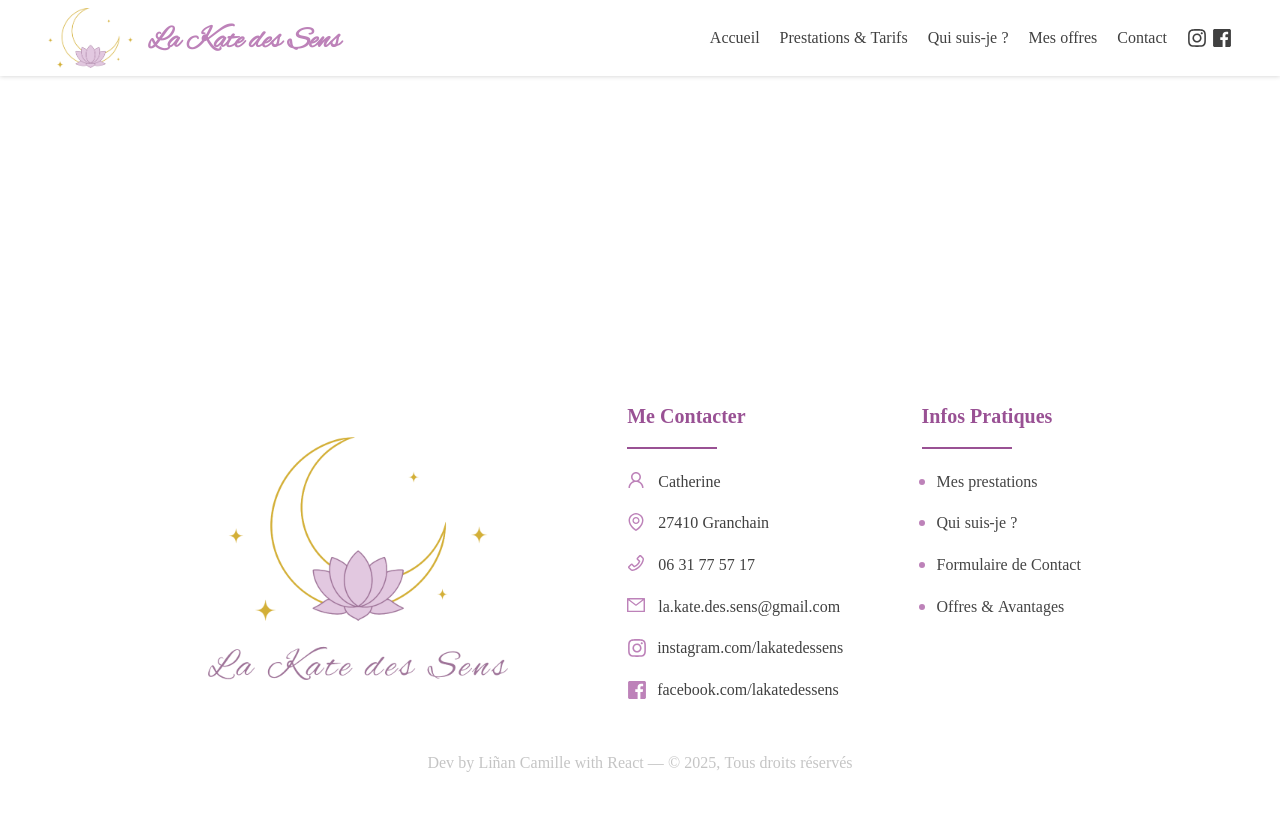
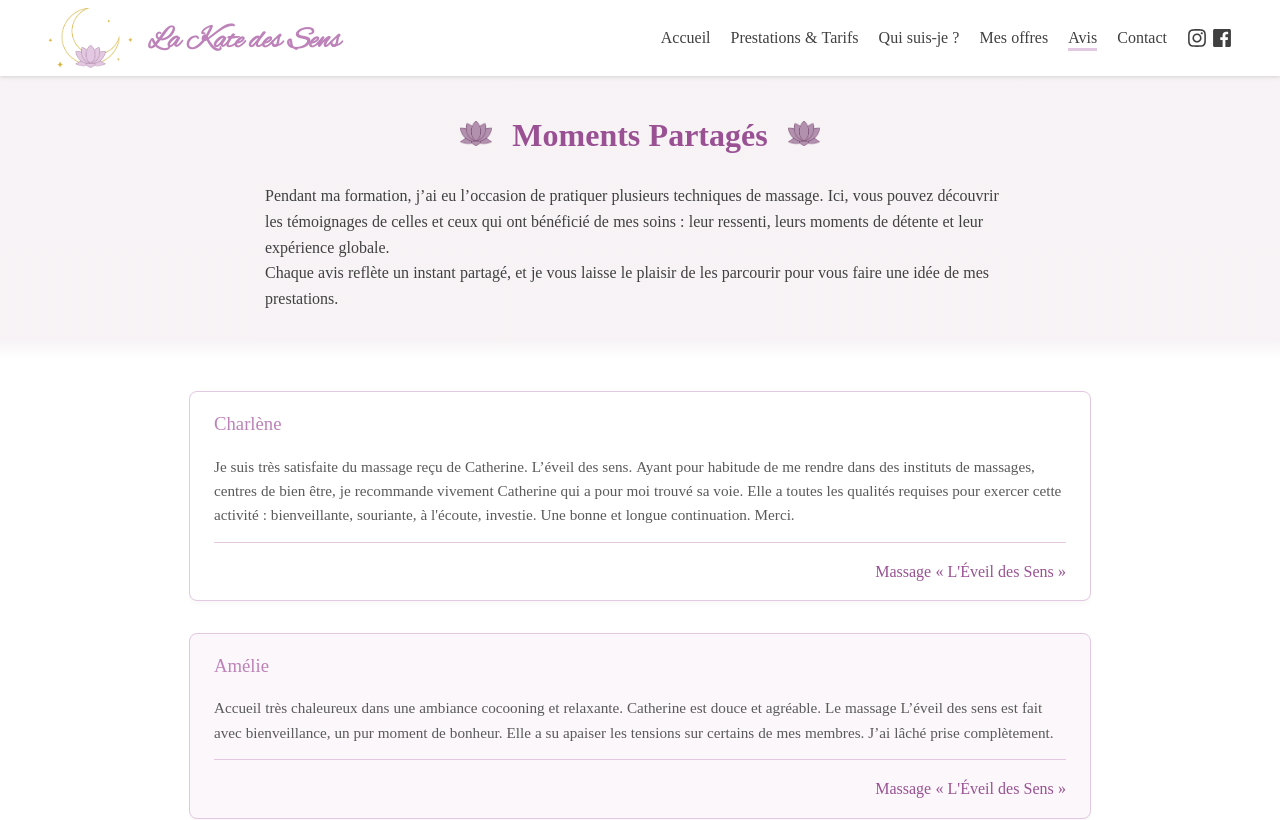
Before and after one commit to CamilleLinan/La-Kate-des-Sens, a React (Vite) app: page /avis in a window 1280 px wide. Shown: the top 820 px of the page. Built offline with nearby package versions, Linux system fonts and the light colour scheme; no server answers.

Commit message:
add opinions page

```diff
--- a/package.json
+++ b/package.json
@@ -1,7 +1,7 @@
 {
   "name": "site_massage_front",
   "private": true,
-  "version": "1.0.0",
+  "version": "1.1.0",
   "type": "module",
   "homepage": "https://camillelinan.github.io/la-kate-des-sens",
   "scripts": {
--- /dev/null
+++ b/src/components/Opinions/OpinionIntro/OpinionIntro.tsx
@@ -0,0 +1,27 @@
+import type { FC } from "react";
+import "./_OpinionIntro.scss";
+import TitleSection from "@components/shared/TitleSection/TitleSection";
+import CustomBanner from "@components/shared/CustomBanner/CustomBanner";
+
+const OpinionIntro: FC = () => {
+  return (
+    <CustomBanner
+      bannerContent={
+        <div className="opinions-banner">
+          <TitleSection titleText="Moments Partagés" />
+          <p className="opinions-banner__text">
+            Pendant ma formation, j’ai eu l’occasion de pratiquer plusieurs
+            techniques de massage. Ici, vous pouvez découvrir les témoignages de
+            celles et ceux qui ont bénéficié de mes soins : leur ressenti, leurs
+            moments de détente et leur expérience globale.
+            <br />
+            Chaque avis reflète un instant partagé, et je vous laisse le plaisir
+            de les parcourir pour vous faire une idée de mes prestations.
+          </p>
+        </div>
+      }
+    />
+  );
+};
+
+export default OpinionIntro;
--- /dev/null
+++ b/src/components/Opinions/OpinionIntro/_OpinionIntro.scss
@@ -0,0 +1,4 @@
+.opinions-banner {
+  max-width: 750px;
+  margin: auto;
+}
--- /dev/null
+++ b/src/components/Opinions/OpinionTimeline/OpinionTimeline.tsx
@@ -0,0 +1,46 @@
+import { type FC, useState } from "react";
+import "./_OpinionTimeline.scss";
+import { opinions } from "@data/opinions";
+import ButtonBase from "@components/shared/ButtonBase/ButtonBase";
+
+const PAGE_SIZE = 5;
+
+const OpinionTimeline: FC = () => {
+  const [visibleCount, setVisibleCount] = useState(PAGE_SIZE);
+
+  const handleViewMore = () => {
+    setVisibleCount((prev) => Math.min(prev + PAGE_SIZE, opinions.length));
+  };
+
+  return (
+    <section className="opinions">
+      <div className="opinions__grid">
+        {opinions.slice(0, visibleCount).map((opinion, i) => (
+          <div
+            key={i}
+            className={`opinions__block ${
+              i % 2 === 0 ? "opinions__block--light" : "opinions__block--rose"
+            }`}
+          >
+            <div className="opinions__container">
+              <h3 className="opinions__title">{opinion.name}</h3>
+              <p className="opinions__desc">{opinion.opinion}</p>
+            </div>
+
+            {opinion.massage && (
+              <p className="opinions__info">
+                <span>{opinion.massage}</span>
+              </p>
+            )}
+          </div>
+        ))}
+      </div>
+
+      {visibleCount < opinions.length && (
+        <ButtonBase onClick={handleViewMore} btnContent="Voir plus" />
+      )}
+    </section>
+  );
+};
+
+export default OpinionTimeline;
--- /dev/null
+++ b/src/components/Opinions/OpinionTimeline/_OpinionTimeline.scss
@@ -0,0 +1,76 @@
+@use "sass:color";
+@use "@scss/variables" as *;
+
+.opinions {
+  max-width: 950px;
+  margin: auto;
+
+  &__text {
+    margin: auto;
+    font-style: italic;
+    text-align: center;
+  }
+
+  &__grid {
+    display: grid;
+    grid-template-columns: 1fr;
+    gap: 2rem;
+    position: relative;
+    margin: 2rem 1.5em;
+    overflow: hidden;
+  }
+
+  &__block {
+    border: 1px solid $pryClr;
+    border-radius: 8px;
+    padding: 1rem 1.5rem;
+    box-shadow: 0 2px 6px rgba(0, 0, 0, 0.04);
+    display: flex;
+    flex-direction: column;
+    justify-content: space-between;
+
+    &--light {
+      background: #fff;
+    }
+
+    &--rose {
+      background: color.scale($pryClr, $lightness: 85%);
+    }
+  }
+
+  &__title {
+    margin: 0;
+    color: $sdyClr;
+    font-weight: 500;
+  }
+
+  &__desc {
+    color: #5a5a5a;
+    font-size: 0.95rem;
+  }
+
+  &__info {
+    margin: 0;
+    padding-top: 1em;
+    font-size: 16px;
+    color: $tryClr;
+    border-top: 1px solid $pryClr;
+    display: flex;
+    justify-content: end;
+  }
+
+  & .btn {
+    display: flex;
+    justify-content: center;
+    margin: auto;
+  }
+}
+
+/* Responsive */
+@media (max-width: 980px) {
+  .opinions {
+    &__text {
+      padding: 0 1.5em;
+    }
+  }
+}
--- a/src/components/shared/ButtonBase/ButtonBase.tsx
+++ b/src/components/shared/ButtonBase/ButtonBase.tsx
@@ -9,12 +9,23 @@ export interface BtnProps extends ButtonHTMLAttributes<HTMLButtonElement> {
   className?: string;
 }
 
-const ButtonBase: FC<BtnProps> = ({ btnContent, link, variant, className }) => {
+const ButtonBase: FC<BtnProps> = ({
+  btnContent,
+  link,
+  variant,
+  className,
+  onClick,
+}) => {
   const navigate = useNavigate();
+
+  const handleClick: React.MouseEventHandler<HTMLButtonElement> = (e) => {
+    if (onClick) onClick(e);
+    if (link) navigate(link);
+  };
 
   return (
     <button
-      onClick={() => link && navigate(link)}
+      onClick={handleClick}
       className={`btn
         ${variant ? `btn__${variant}` : ""}
         ${className ? `${className}` : ""}`}
--- a/src/components/shared/Layout/Footer/Footer.tsx
+++ b/src/components/shared/Layout/Footer/Footer.tsx
@@ -50,15 +50,18 @@ const Footer: FC = () => {
                 </NavLink>
               </li>
               <li>
+                <NavLink to="/offres">Offres & Avantages</NavLink>
+              </li>
+              <li>
+                <NavLink to="/avis">Avis Clients</NavLink>
+              </li>
+              <li>
                 <NavLink
                   to="/contact"
                   onClick={(e) => handleNavClick(e, "/contact")}
                 >
                   Formulaire de Contact
                 </NavLink>
-              </li>
-              <li>
-                <NavLink to="/offres">Offres & Avantages</NavLink>
               </li>
               {/* <li>
                 <NavLink to="">Mentions légales</NavLink>
--- a/src/components/shared/Layout/Header/Header.tsx
+++ b/src/components/shared/Layout/Header/Header.tsx
@@ -64,6 +64,19 @@ const Header: FC = () => {
           to="/offres"
         >
           Mes offres
+        </NavLink>
+      ),
+    },
+    {
+      key: "opinions",
+      label: (
+        <NavLink
+          className={({ isActive }) =>
+            isActive ? "link active" : "link inactive"
+          }
+          to="/avis"
+        >
+          Avis
         </NavLink>
       ),
     },
--- a/src/components/shared/Layout/Header/_Header.scss
+++ b/src/components/shared/Layout/Header/_Header.scss
@@ -121,7 +121,7 @@
 }
 
 /* Responsive */
-@media (max-width: 980px) {
+@media (max-width: 1040px) {
   .header {
     padding: 0.5em 1em;
   }
--- a/src/pages/Opinions.tsx
+++ b/src/pages/Opinions.tsx
@@ -1,7 +1,15 @@
+import OpinionIntro from "@components/Opinions/OpinionIntro/OpinionIntro";
+import OpinionTimeline from "@components/Opinions/OpinionTimeline/OpinionTimeLine";
+
 import type { FC } from "react";
 
 const Opinions: FC = () => {
-  return <></>;
+  return (
+    <>
+      <OpinionIntro />
+      <OpinionTimeline />
+    </>
+  );
 };
 
 export default Opinions;
```
